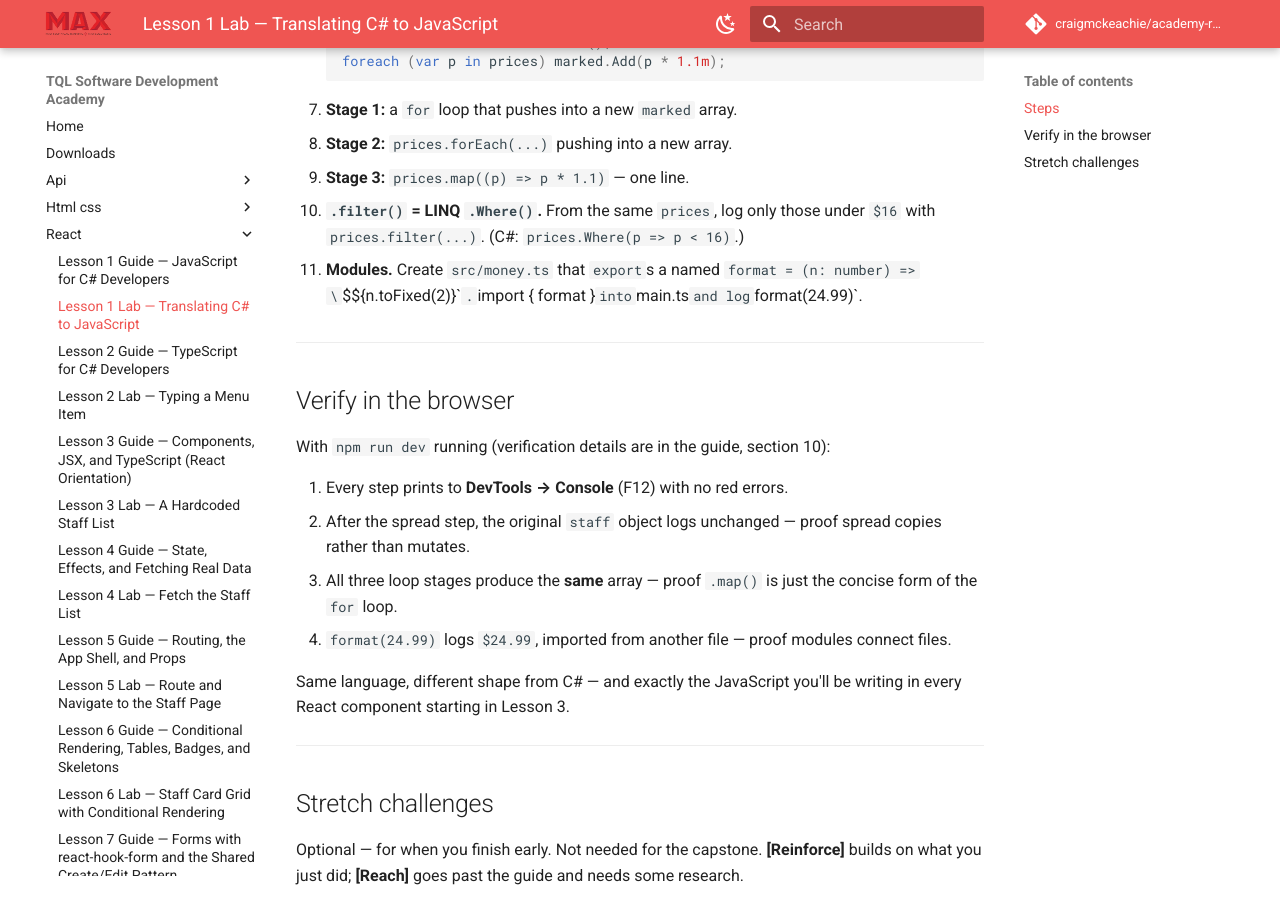
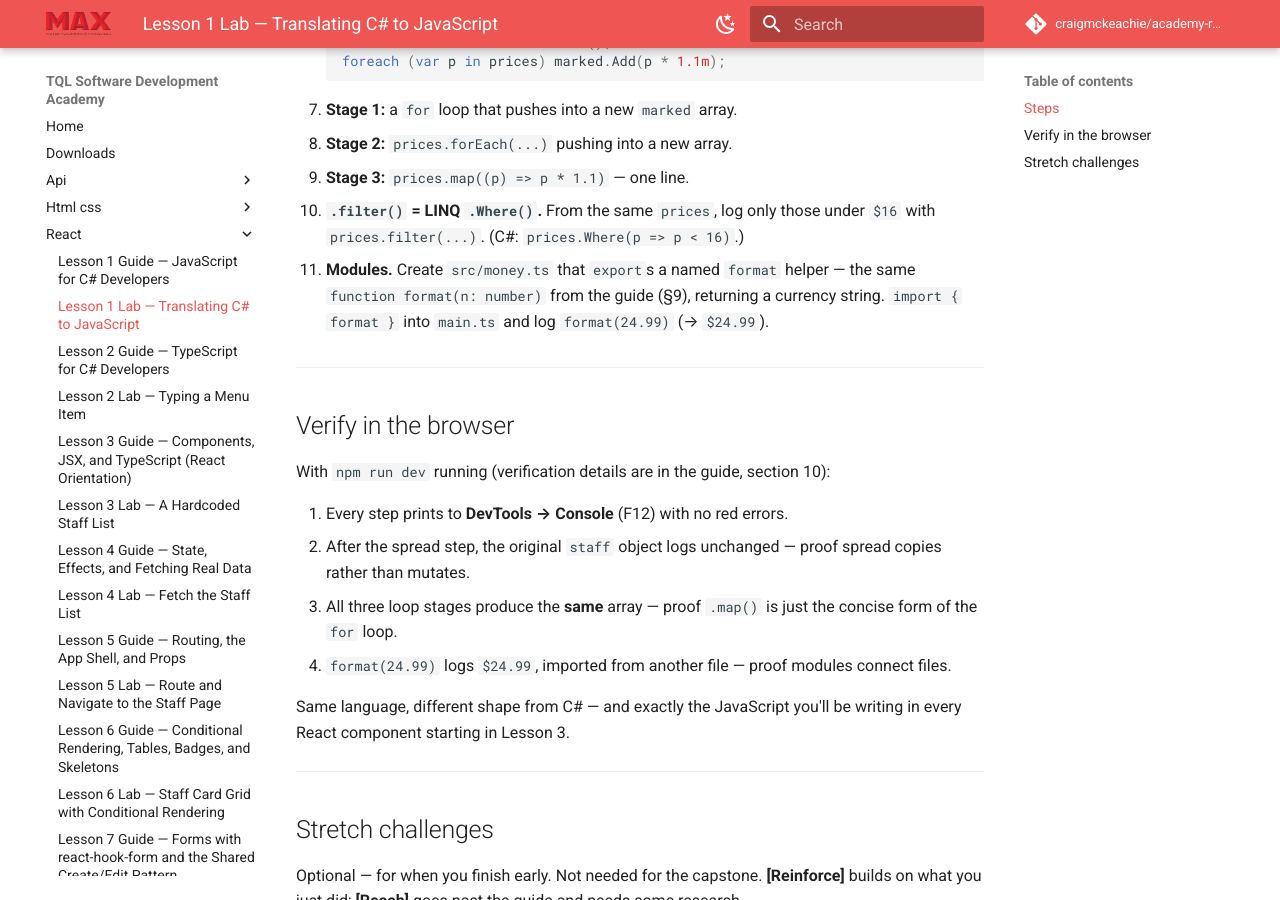
Before and after one commit to craigmckeachie/academy-resources, an MkDocs documentation site: the page built from materials/react/lesson-01-lab-javascript-for-csharp-devs.md, in a window 1280 px wide and 900 px high, scrolled down 906 px. Built offline with MkDocs 1.6.1 and Material for MkDocs 9.7.7, drawn with Linux system fonts in a browser that asks for light colours; comment, search, counter and statistics services are not loaded.

Commit message:
Publish academy-resources (2026-07-23 10:15)

```diff
--- a/materials/react/lesson-01-lab-javascript-for-csharp-devs.md
+++ b/materials/react/lesson-01-lab-javascript-for-csharp-devs.md
@@ -45,9 +45,9 @@ Refer back to the guide for syntax.
 7. **`.filter()` = LINQ `.Where()`.** From the same `prices`, log only those under `$16`
    with `prices.filter(...)`. (C#: `prices.Where(p => p < 16)`.)
 
-8. **Modules.** Create `src/money.ts` that `export`s a named
-   `format = (n: number) => \`$${n.toFixed(2)}\``. `import { format }` into `main.ts` and
-   log `format(24.99)`.
+8. **Modules.** Create `src/money.ts` that `export`s a named `format` helper — the same
+   `function format(n: number)` from the guide (§9), returning a currency string.
+   `import { format }` into `main.ts` and log `format(24.99)` (→ `$24.99`).
 
 ---
 
```
Also changed, not shown: materials/react/lesson-01-guide-javascript-for-csharp-devs.md (+5 -2 lines).
